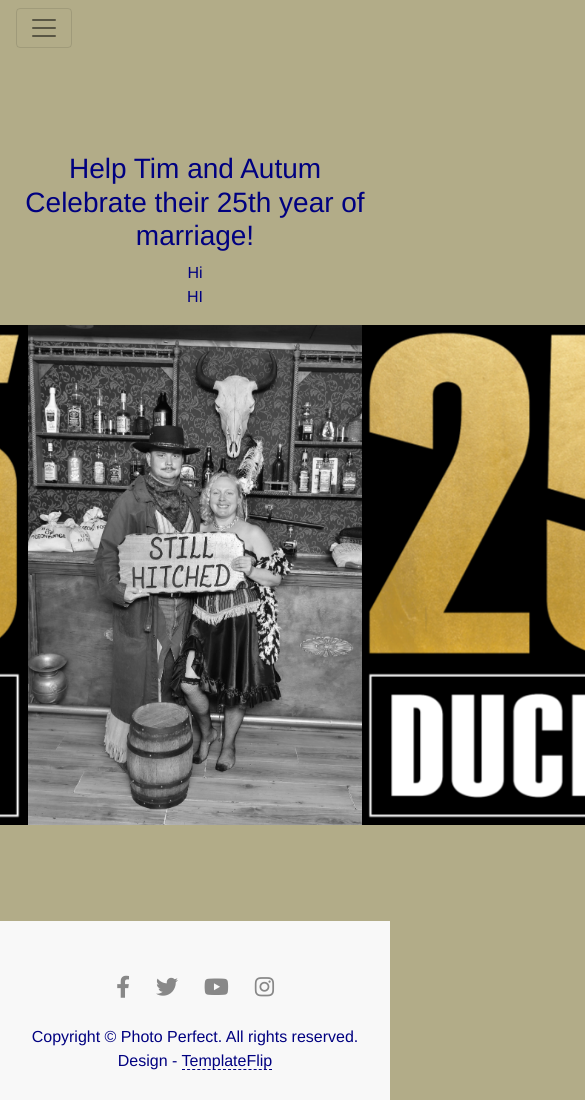
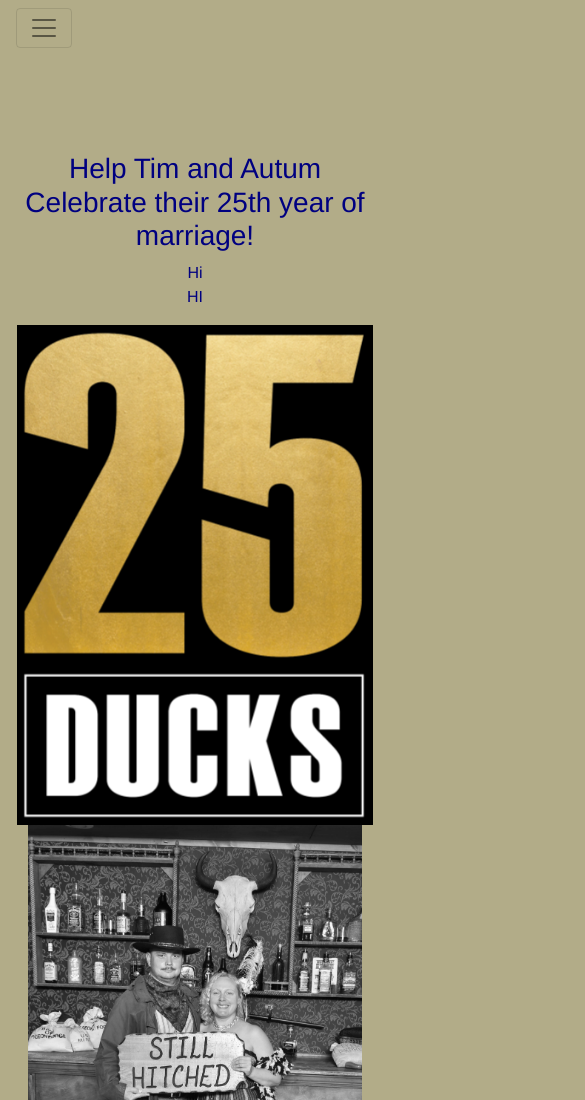
Before and after one commit to Grompus/Grompus.github.io, a plain HTML site: page index.html in a window 390 px wide. Shown: the top 1100 px of the page, 585 px wide, since content can reach past the window. Drawn offline with nearby package versions, Linux system fonts and the light colour scheme; files that its build step writes are made by us from their sources.

Commit message:
Progress

```diff
--- a/css/main.css
+++ b/css/main.css
@@ -21,7 +21,22 @@ body {
   display: flex;
   flex-direction: row;
   justify-content: center;
+
 }
+
+  @media (max-width: 992px) {
+    #image-flex {
+      display: flex;
+      flex-direction: column;
+      justify-content: center;
+      align-items: center;
+    }
+
+    .img-1, .img-2, .img-3 {
+      width: fit-content;
+    }
+
+  }
 
 #image-flex > .img-1 {
   height: 500px;
```
